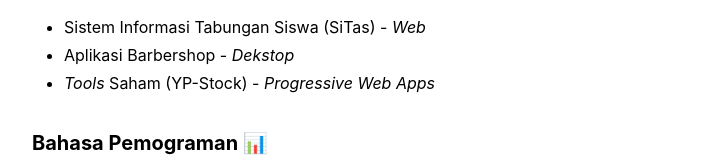
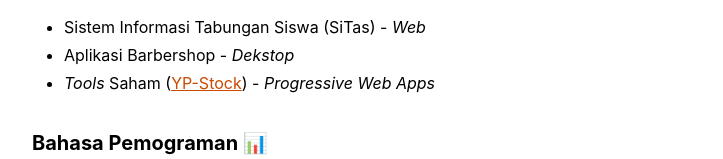
Before and after one commit to yogaprttama/yogapratama.dev, a plain HTML site: page index.html in a window 1280 px wide. Shown: the part 460-619 px from the top of the page, without its empty margins (219-942 px from the left). Drawn offline with Linux system fonts and the light colour scheme.

Commit message:
Update index.html

```diff
--- a/index.html
+++ b/index.html
@@ -35,7 +35,7 @@
               <li>Sistem Informasi Tabungan Siswa (SiTas) - <i>Web</i></li>
               <li>Aplikasi Barbershop - <i>Dekstop</i></li>
               <li>
-                <i>Tools</i> Saham (YP-Stock) - <i>Progressive Web Apps</i>
+                <i>Tools</i> Saham (<a href="https://ypstock.netlify.app/">YP-Stock</a>) - <i>Progressive Web Apps</i>
               </li>
             </ul>
             <h2>Bahasa Pemograman 📊</h2>
```
